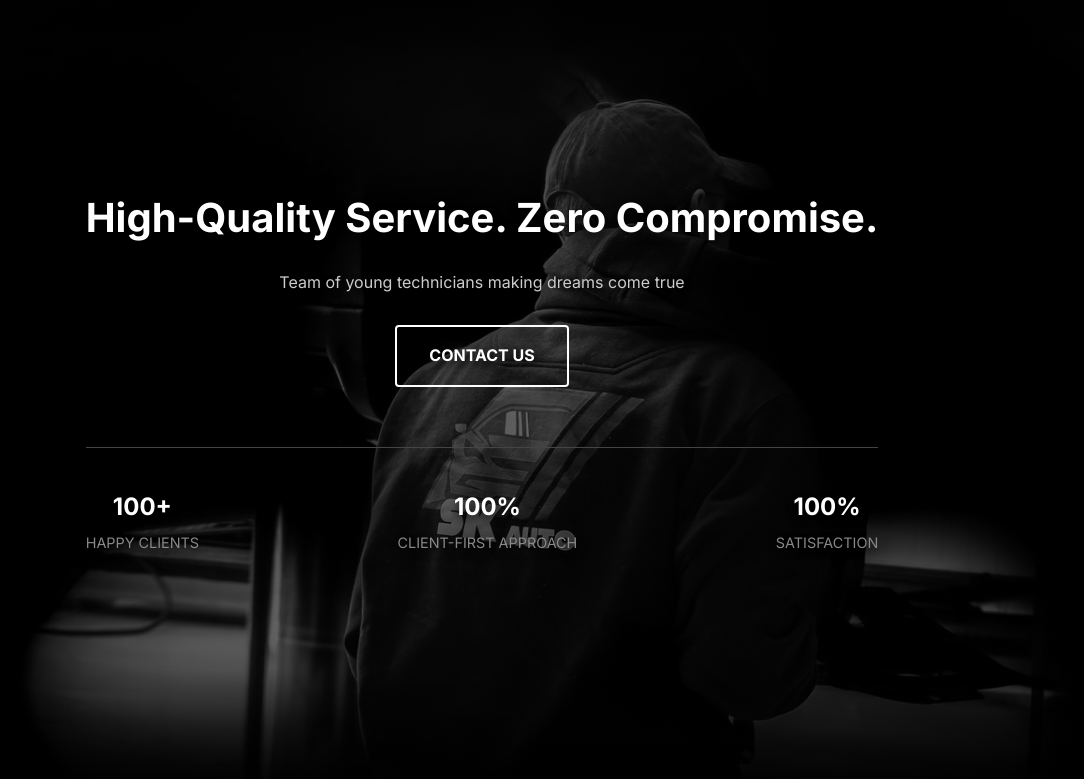
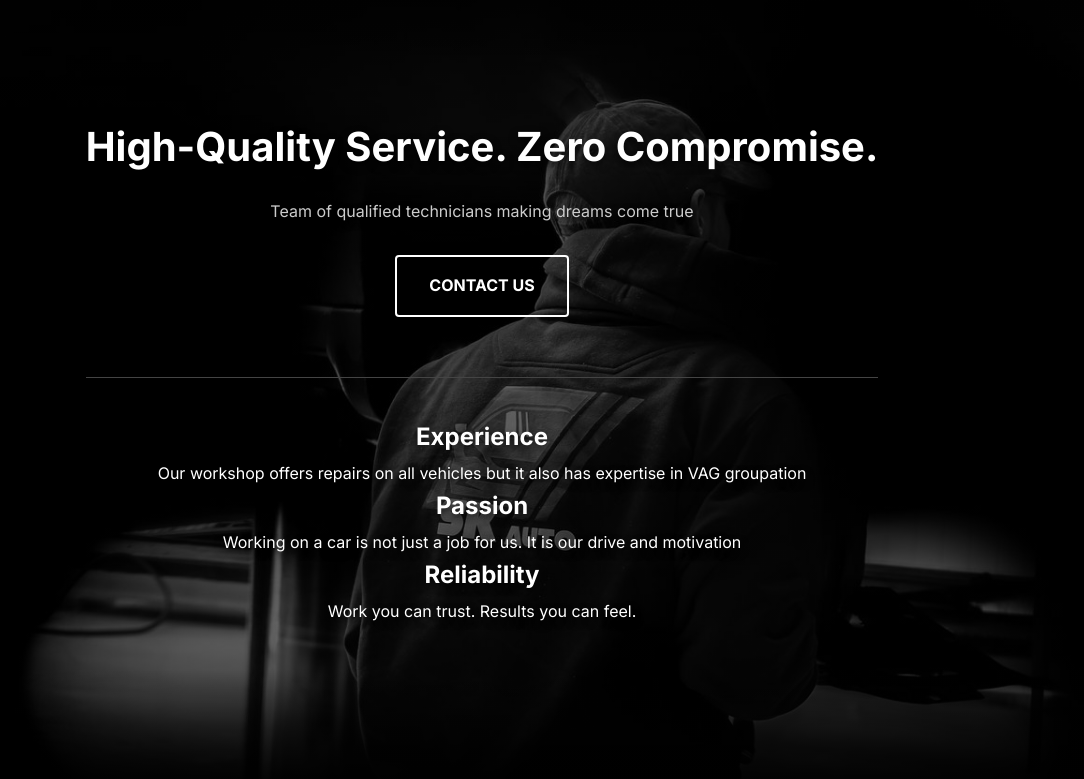
Before and after one commit to Benjo133/SK_Auto, a website built with Vite: page index.html in a window 1280 px wide. Shown: the part 880-1659 px from the top of the page, without its empty margins (158-1242 px from the left). Built offline with nearby package versions, Linux system fonts and the light colour scheme; some packages are replaced by stand-ins of ours.

Commit message:
changed text and favicon

```diff
--- a/index.html
+++ b/index.html
@@ -3,7 +3,7 @@
 
 <head>
   <meta charset="UTF-8" />
-  <link rel="icon" type="image/svg+xml" href="/vite.svg" />
+  <link rel="icon" type="image/svg+xml" href="/logo.png" />
   <meta name="viewport" content="width=device-width, initial-scale=1.0" />
   <title>SK-AUTO</title>
   <link rel="stylesheet" href="./style.css" />
@@ -64,7 +64,7 @@
       <div class="hero-content">
         <h1 class="hero-animate">Welcome to <span style="color: var(--primary-red);">SK AUTO</span>
         </h1>
-        <p class="hero-animate">We provide different kind of services</p>
+        <p class="hero-animate">Workshop that you can trust - And more</p>
         <a href="#" class="btn hero-animate contact-trigger">CONTACT US</a>
       </div>
     </div>
@@ -82,24 +82,26 @@
 
     <div class="container" style="position: relative; z-index: 2;">
       <h2 class="section-title">High-Quality Service. Zero Compromise.<br> </h2>
-      <p class="section-subtitle">Team of young technicians making dreams come true</p>
+      <p class="section-subtitle">Team of qualified technicians making dreams come true</p>
       <div class="flex justify-center gap-4" style="margin-top: 30px;">
         <a href="#" class="btn btn-outline contact-trigger" id="openContactModal">CONTACT US</a>
       </div>
 
-      <div class="stats-grid flex justify-between"
+      <div class="stats-grid grid grid-cols-1 md:grid-cols-3 gap-10 text-center"
      style="margin-top: 60px; border-top: 1px solid #444; padding-top: 40px;">
   <div class="stat-item">
-          <h3>100+</h3>
-          <p>Happy Clients</p>
+    <h3>Experience</h3>
+    Our workshop offers repairs on all vehicles but it also has expertise in VAG groupation
   </div>
+
   <div class="stat-item">
-          <h3>100%</h3>
-          <p>Client-First Approach</p>
+    <h3>Passion</h3>
+    Working on a car is not just a job for us. It is our drive and motivation
   </div>
+
   <div class="stat-item">
-          <h3>100%</h3>
-          <p>Satisfaction</p>
+    <h3>Reliability</h3>
+    Work you can trust. Results you can feel.
   </div>
 </div>
     </div>
@@ -676,7 +678,7 @@
                 <path d="M4 4h16c1.1 0 2 .9 2 2v12c0 1.1-.9 2-2 2H4c-1.1 0-2-.9-2-2V6c0-1.1.9-2 2-2z"></path>
                 <polyline points="22,6 12,13 2,6"></polyline>
               </svg>
-              <a href="mailto:email@example.com">S.k.auto.vaerksted@gmail.com</a>
+              <a href="mailto:benjo031@gmai l.com">psamathe21@icloud.com</a>
             </div>
             <div class="contact-item">
               <svg width="20" height="20" viewBox="0 0 24 24" fill="none" stroke="currentColor" stroke-width="2">
--- a/package.json
+++ b/package.json
@@ -12,7 +12,10 @@
     "vite": "^7.2.4"
   },
   "dependencies": {
+    "autoprefixer": "^10.4.24",
     "gsap": "^3.13.0",
-    "lenis": "^1.3.15"
+    "lenis": "^1.3.15",
+    "postcss": "^8.5.6",
+    "tailwindcss": "^4.1.18"
   }
 }
```
Also changed, not shown: image.png (added), pnpm-lock.yaml (added), public/logo.png, readme.md (added). Lines whose indentation alone changed are shown as unchanged.
